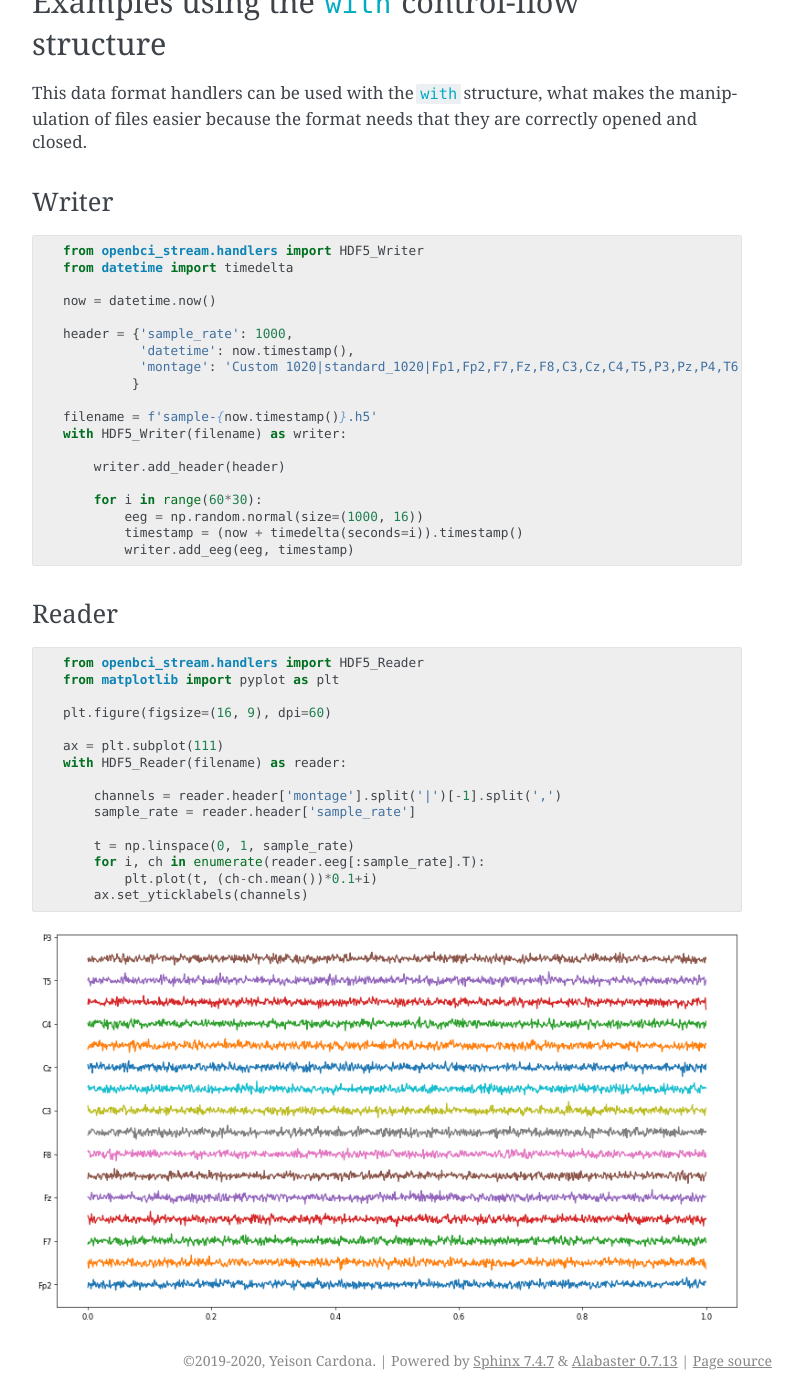
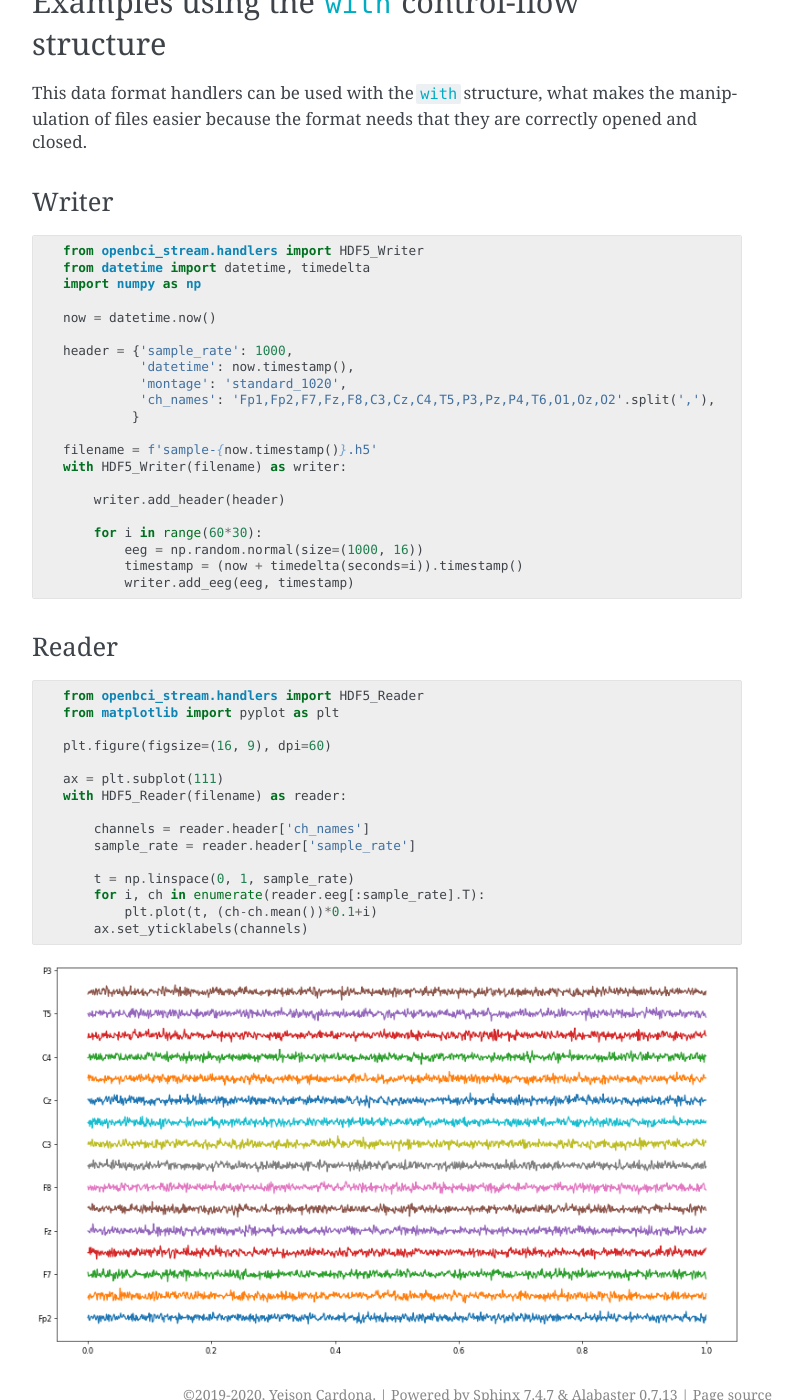
Before and after one commit to UN-GCPDS/openbci-stream, a Sphinx documentation site: the page built from docs/source/_notebooks/A6-data_storage_handler.rst, in a window 1280 px wide and 1400 px high, scrolled down 3135 px. Shown: the whole window, without its empty margins (408-1211 px from the left). Built offline with Sphinx 7.4.7, drawn with Linux system fonts in a browser that asks for light colours; pages that are not in the unit, such as notebooks, are missing from menus.

Commit message:
Update documentation

```diff
--- a/docs/source/_notebooks/A6-data_storage_handler.rst
+++ b/docs/source/_notebooks/A6-data_storage_handler.rst
@@ -242,13 +242,15 @@
 .. code:: ipython3
 
     from openbci_stream.handlers import HDF5_Writer
-    from datetime import timedelta
+    from datetime import datetime, timedelta
+    import numpy as np
 
     now = datetime.now()
 
     header = {'sample_rate': 1000,
               'datetime': now.timestamp(),
-              'montage': 'Custom 1020|standard_1020|Fp1,Fp2,F7,Fz,F8,C3,Cz,C4,T5,P3,Pz,P4,T6,O1,Oz,O2'
+              'montage': 'standard_1020',
+              'ch_names': 'Fp1,Fp2,F7,Fz,F8,C3,Cz,C4,T5,P3,Pz,P4,T6,O1,Oz,O2'.split(','),
              }
 
     filename = f'sample-{now.timestamp()}.h5'
@@ -274,7 +276,7 @@
     ax = plt.subplot(111)
     with HDF5_Reader(filename) as reader:
 
-        channels = reader.header['montage'].split('|')[-1].split(',')
+        channels = reader.header['ch_names']
         sample_rate = reader.header['sample_rate']
 
         t = np.linspace(0, 1, sample_rate)
--- a/docs/source/index.rst
+++ b/docs/source/index.rst
@@ -2,7 +2,7 @@
 
 
 Navigation
-^^^^^^^^^^
+==========
 
 .. toctree::
    :maxdepth: 2
@@ -29,7 +29,7 @@
 
 
 Indices and tables
-^^^^^^^^^^^^^^^^^^
+==================
 
 * :ref:`genindex`
 * :ref:`modindex`
--- a/openbci_stream/__init__.py
+++ b/openbci_stream/__init__.py
@@ -1,8 +1,8 @@
 import os
 import logging
 
-version = open(os.path.join(os.path.dirname(__file__), '_version.txt'),
-               'r').read().strip()
+version = open(os.path.join(os.path.dirname(__file__),
+                            '_version.txt'), 'r').read().strip()
 
 if ('beta' in version) or ('alpha' in version):
     logging.warning(f'OpenBCI - v{version}')
```
Also changed, not shown: README.md (+1 -8 lines), docs/source/_notebooks/readme.rst (+1 -10 lines), docs/source/_notebooks/A6-data_storage_handler_files/A6-data_storage_handler_36_0.png, 9 other files.
